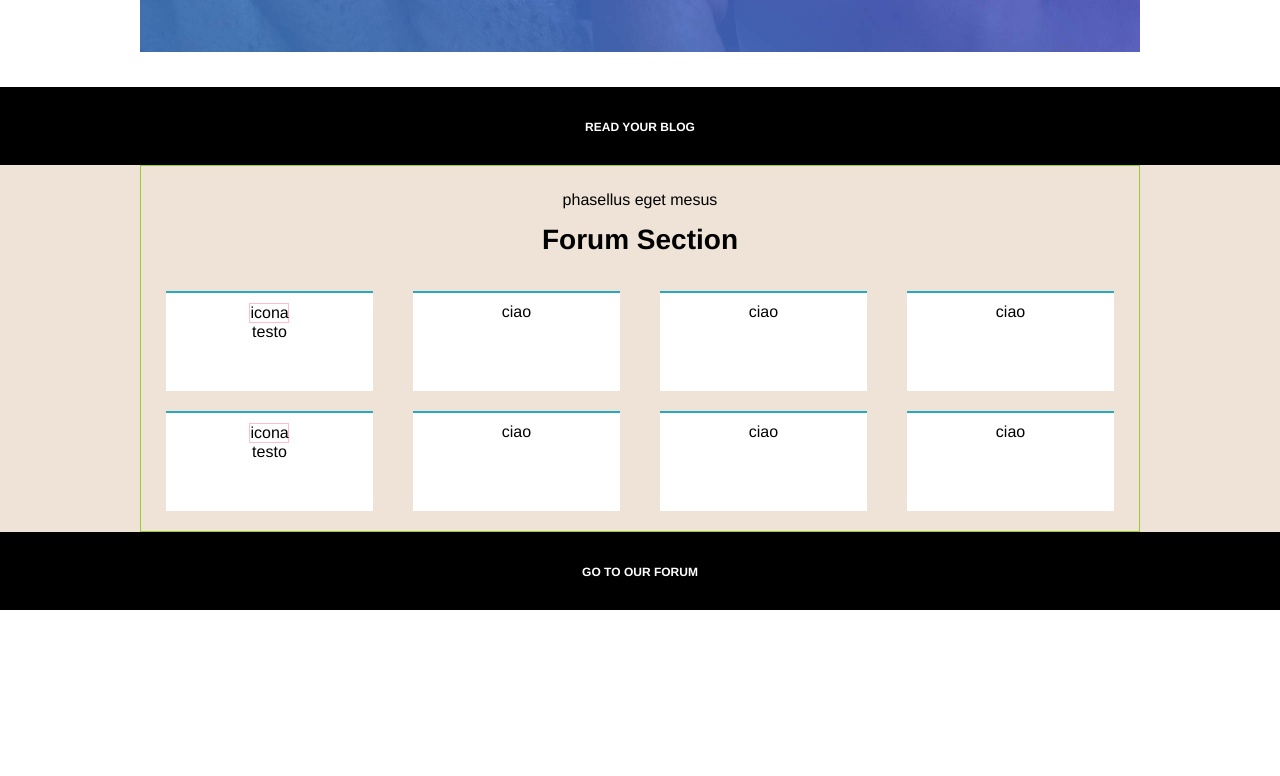
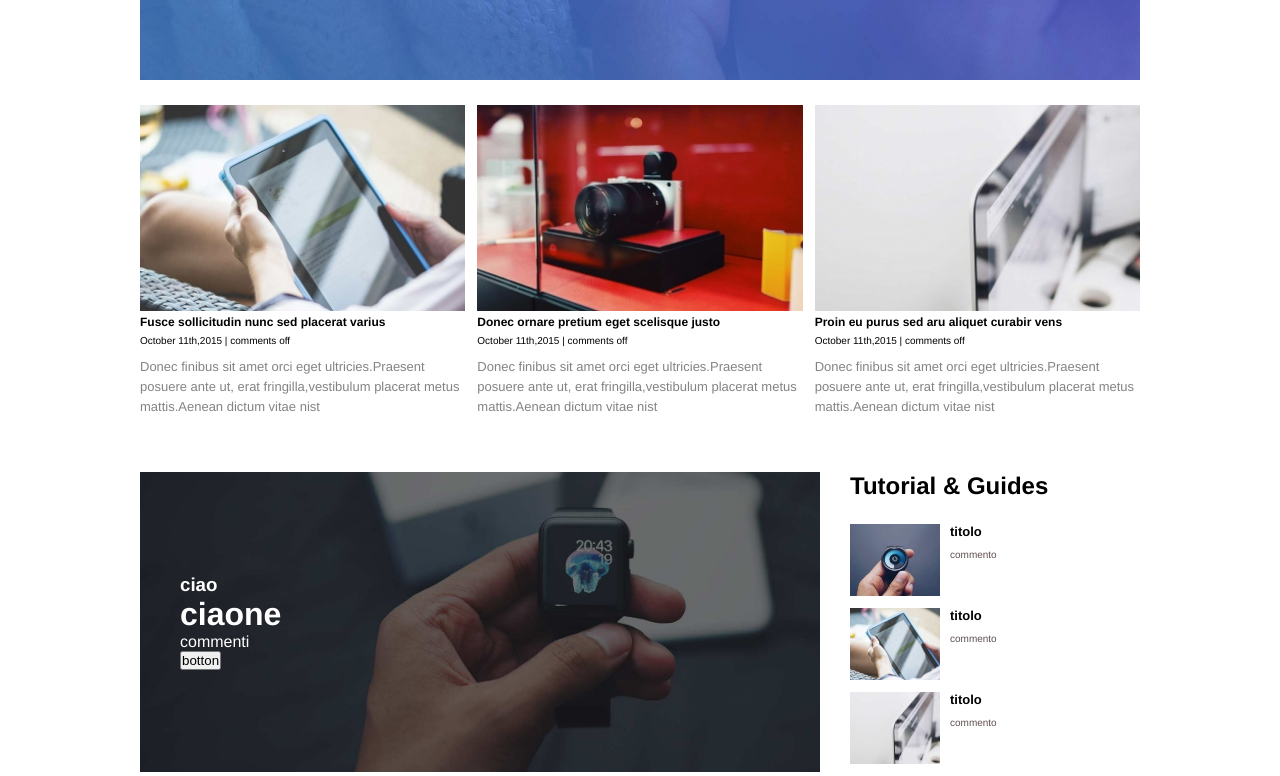
Before and after one commit to stefanom13/proj-html-vuejs, a Vue app: page / in a window 1280 px wide. Shown: the part 1624-2400 px from the top of the page. Before the commit the page ends 2234 px from the top, so only its background shows below. Built offline with nearby package versions, Linux system fonts and the light colour scheme.

Commit message:
parte centrale completata

```diff
--- /dev/null
+++ b/src/components/MyFooterPromotions.vue
@@ -0,0 +1,129 @@
+<template>
+  <div class="container-fluid">
+      <div class="container">
+          <div class="colImg">
+
+            <div class="contPromotions">
+                <h3>ciao</h3>
+                <h1>ciaone</h1>
+                <p>commenti</p>
+                <button>botton</button>
+            </div>
+
+          </div>
+          <div class="colNews">
+              <h2>Tutorial & Guides</h2>
+              <div class="card" v-for="(card , i) in cards" :key="i">
+                  <figure>
+                      <img :src="card.img" alt="">
+                  </figure>
+                  <div class="contInfo">
+                      <p class="firstInfo">{{card.title}}</p>
+                      <p class="secondInfo">{{card.comment}}</p>
+                  </div>
+              </div>
+
+          </div>
+      </div>
+  </div>
+</template>
+
+<script>
+export default {
+    name: "MyFooterPromotions",
+    data(){
+    return {
+      cards: [
+        {
+          img:require('../assets/img/post_feat_img_23-177x142.jpg'),
+          title: "titolo",
+          comment: "commento"
+        },
+        {
+          img:require('../assets/img/post_feat_img_22-147x118.jpg'),
+          title: "titolo",
+          comment: "commento"
+        },
+        {
+          img:require('../assets/img/post_feat_img_20-147x118.jpg'),
+          title: "titolo",
+          comment: "commento"
+        },
+
+
+      ]
+    }
+  }
+
+}
+</script>
+
+<style lang="scss" scoped>
+
+.container-fluid {
+    padding:20px 0px;
+    .container {
+        padding:20px 0px;
+        display: flex;
+        align-items: center;
+        gap:30px;
+
+        .colImg{
+            width:68%;
+            height:300px;
+            background: url('../assets/img/featured_article_2_bg.jpg');
+            background-repeat: no-repeat;
+            background-position: center;
+            background-size: cover;
+            display: flex;
+            flex-direction: column;
+            justify-content: center;
+            padding-left: 40px;
+
+            .contPromotions{
+                color: white;
+            }
+        }
+        .colNews{
+            width:28%;
+            display: flex;
+            flex-direction: column;
+            height: 300px;
+
+            h2{
+                padding-bottom: 20px;
+            }
+
+            .card{
+
+                display: flex;
+                padding: 4px 0px;
+                gap: 10px;
+
+
+                figure{
+                    width:90px;
+
+                    img{
+                        background-repeat: no-repeat;
+                        background-position: center;
+                        background-size: cover;
+                    }
+                }
+                .contInfo{
+                    .firstInfo{
+                        font-size: 13px;
+                        font-weight:700;
+                        padding-bottom: 10px;
+                    }
+                    .secondInfo{
+                        font-size: 10px;
+                        color:rgba(31, 11, 11, 0.719),
+                    }
+                }
+            }
+
+        }
+    }
+}
+</style>
--- a/src/components/MyForum.vue
+++ b/src/components/MyForum.vue
@@ -26,23 +26,7 @@
                     ciao
                 </div>
             </div>
-            <div class="row">
-                <div class="col">
-                    <figure>
-                        icona
-                    </figure>
-                    <p>testo</p>
-                </div>
-                <div class="col">
-                    ciao
-                </div>
-                    <div class="col">
-                    ciao
-                </div>
-                    <div class="col">
-                    ciao
-                </div>
-            </div>
+
         </div>
 
         <div class="contens">
@@ -107,7 +91,6 @@ export default {
                 display:flex;
                 align-items: center;
                 flex-direction:column;
-                height:100px;
                 background-color:white;
                 border-top: 2px solid #27aabe;
 
--- a/src/components/MyPromotions.vue
+++ b/src/components/MyPromotions.vue
@@ -1,31 +1,34 @@
 <template>
  <div class="container-fluid">
+
     <div class="container">
       <div class="titleRow">
        <p class="paragraphRow">phasellus eget mesus</p>
        <h3>All the latest new</h3>
       </div>
       <div class="containerCard">
-        <!-- card vfor article in array1 :data="article" -->
         <MyCard class="card" v-for="(el,i) in firstArray" :key="i"
         :image="el.image"
         :title="el.title"
         :date="el.date"
         :comment="el.comment" />
       </div>
+    </div>
 
-    </div>
     <MySlide/>
 
-     <div class="container">
+    <div class="container">
       <div class="containerCard">
-       <!-- <MyCard class="card" v-for="(el,i) in firstArray" :key="i"
+       <MyCard class="card" v-for="(el,i) in secondArray" :key="i"
         :image="el.image"
         :title="el.title"
         :date="el.date"
-        :comment="el.comment" /> -->
+        :comment="el.comment" />
       </div>
     </div>
+
+    <MyFooterPromotions/>
+
  </div>
 
 
@@ -35,12 +38,14 @@
 
 import MyCard from './MyCard.vue'
 import MySlide from './MySlide.vue'
+import MyFooterPromotions from './MyFooterPromotions.vue'
 
 export default {
   name: 'MyPromotions',
   components: {
     MyCard,
     MySlide,
+    MyFooterPromotions,
   },
   data(){
     return {
@@ -65,6 +70,26 @@ export default {
         },
 
 
+      ],
+      secondArray:[
+        {
+          image:require("../assets/img/post_feat_img_22-320x202.jpg"),
+          title:"Fusce sollicitudin nunc sed placerat varius",
+          date:"October 11th,2015 | comments off",
+          comment:"Donec finibus sit amet orci eget ultricies.Praesent posuere ante ut, erat fringilla,vestibulum placerat metus mattis.Aenean dictum vitae nist",
+        },
+        {
+          image:require("../assets/img/post_feat_img_21-320x202.jpg"),
+          title:"Donec ornare pretium eget scelisque justo",
+          date:"October 11th,2015 | comments off",
+          comment:"Donec finibus sit amet orci eget ultricies.Praesent posuere ante ut, erat fringilla,vestibulum placerat metus mattis.Aenean dictum vitae nist",
+        },
+        {
+          image:require("../assets/img/post_feat_img_20-320x202.jpg"),
+          title:"Proin eu purus sed aru aliquet curabir vens",
+          date:"October 11th,2015 | comments off",
+          comment:"Donec finibus sit amet orci eget ultricies.Praesent posuere ante ut, erat fringilla,vestibulum placerat metus mattis.Aenean dictum vitae nist",
+        },
       ]
     }
   },
@@ -78,13 +103,14 @@ export default {
 
       .container{
         // border: 1px solid blue;
-        padding: 15px 0px;
+        // padding: 15px 0px;
         display: flex;
         align-items: center;
         flex-direction: column;
         gap: 10px;
         .titleRow{
           text-align: center;
+          padding-top: 35px;
 
           .paragraphRow{
             padding:10px 0px;
@@ -107,9 +133,6 @@ export default {
 
           .card{
             width: calc( 100% / 3 );
-            padding-left: 5px;
-
-
 
             figure{
               padding:10px;
--- a/src/components/MySlide.vue
+++ b/src/components/MySlide.vue
@@ -23,9 +23,9 @@ export default {
 
 <style lang="scss" scoped>
     .container-fluid{
-        padding:5px 0px;
+        padding:25px 0px;
         .container {
-            padding: 10px;
+
             min-height:400px;
             background: url('../assets/img/featured_article_1_bg.jpg');
             background-repeat: no-repeat;
```
